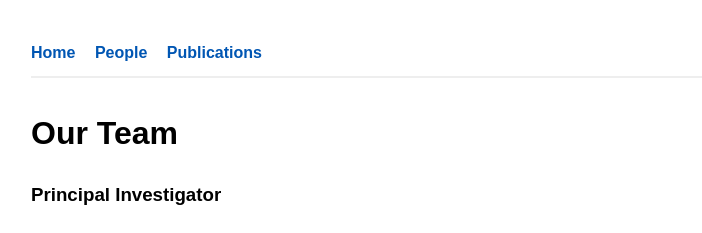
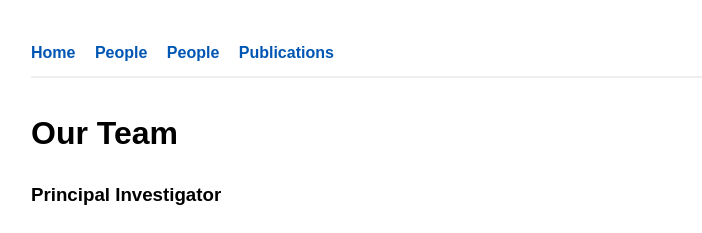
Before and after one commit to vitaly-belik/sysmod.github.io, a Jekyll site: the page built from team.md, in a window 1280 px wide. Shown: the top 233 px of the page, without its empty margins (209-911 px from the left). Built offline with Jekyll 4.4.1, drawn with Linux system fonts in a browser that asks for light colours; our own code applies the rules of GitHub Pages for plain Markdown files.

Commit message:
Update default.html

```diff
--- a/_layouts/default.html
+++ b/_layouts/default.html
@@ -13,6 +13,7 @@
     <nav>
         <a href="./index.html">Home</a>
         <a href="./team.html">People</a>
+        <a href="./projects.html">People</a>
         <a href="./publications.html">Publications</a>
     </nav>
 
```
